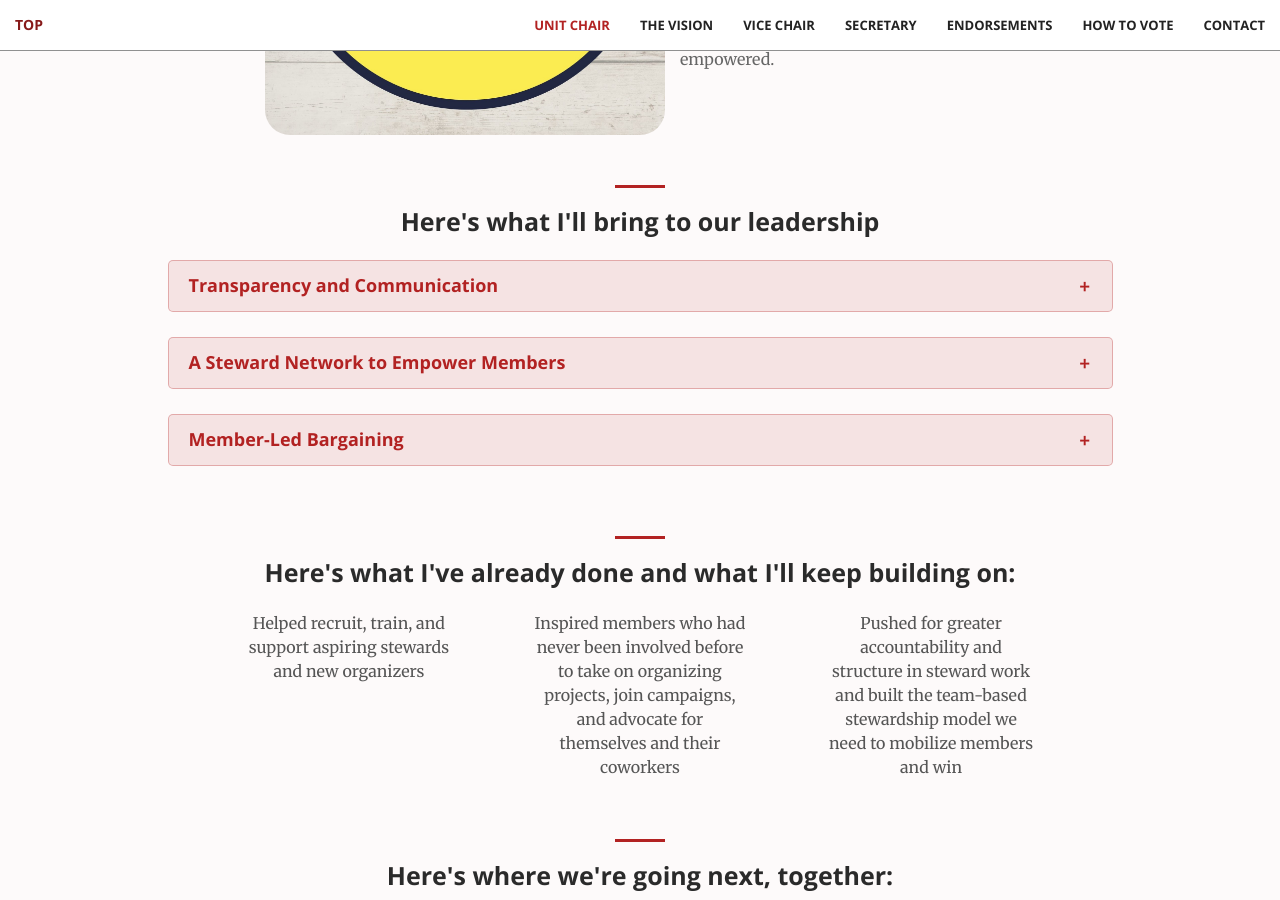
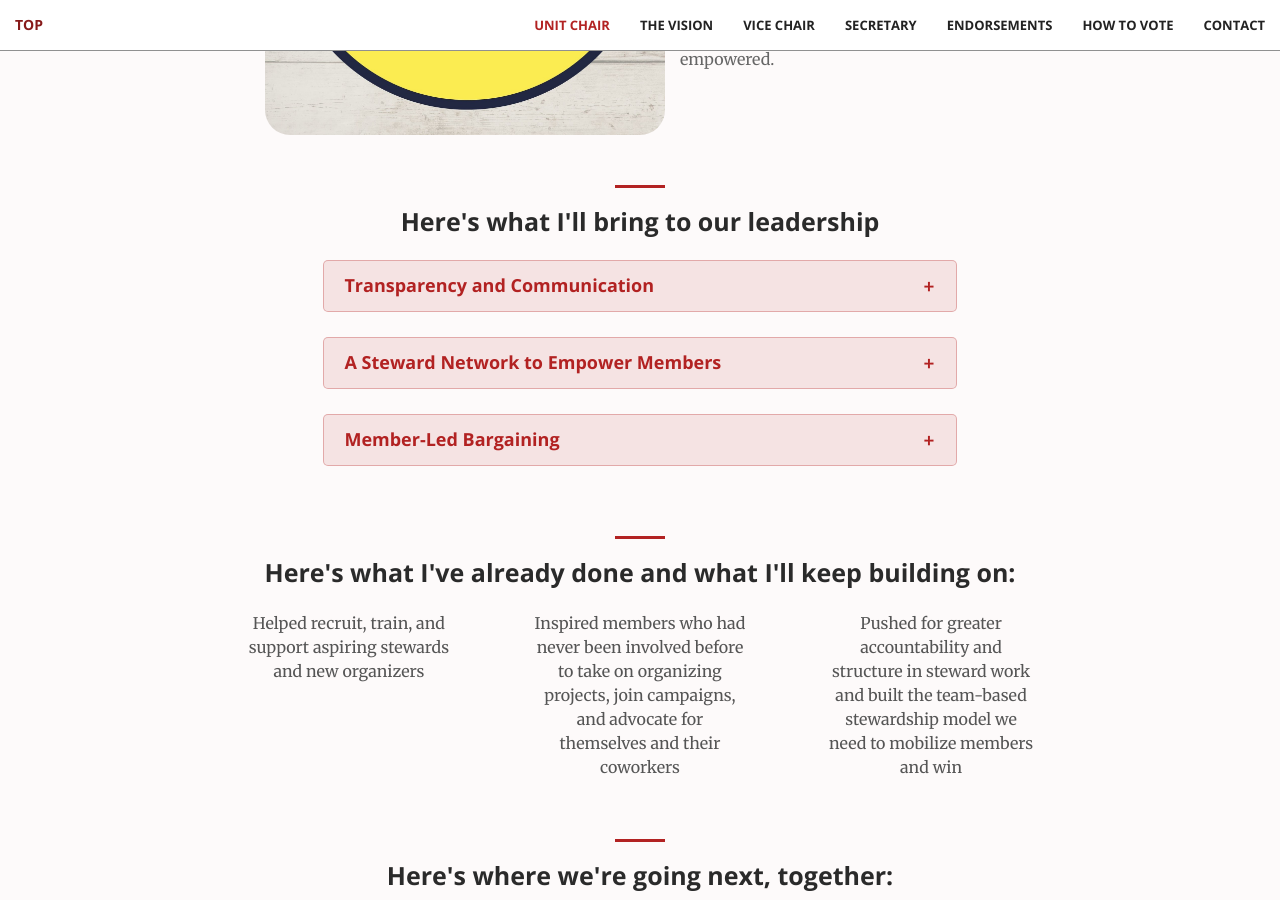
Before and after one commit to viccro/2025-campaign-site-draft, a Jekyll site: the page built from index.html, in a window 1280 px wide and 900 px high, scrolled down 1313 px. Built offline with Jekyll 4.4.1, drawn with Linux system fonts in a browser that asks for light colours.

Commit message:
squish accordions

```diff
--- a/_sass/_base.scss
+++ b/_sass/_base.scss
@@ -152,6 +152,9 @@ p {
     cursor: pointer;
     position: relative;
     transition: background-color 0.3s ease;
+    max-width: 67%;
+    margin-left: auto;
+    margin-right: auto;
 
     h4 {
         margin: 0;
@@ -191,6 +194,9 @@ p {
     border-top: none;
     border-top-left-radius: 0;
     border-top-right-radius: 0;
+    max-width: 67%;
+    margin-left: auto;
+    margin-right: auto;
 
     &.expanded {
         display: block;
```
